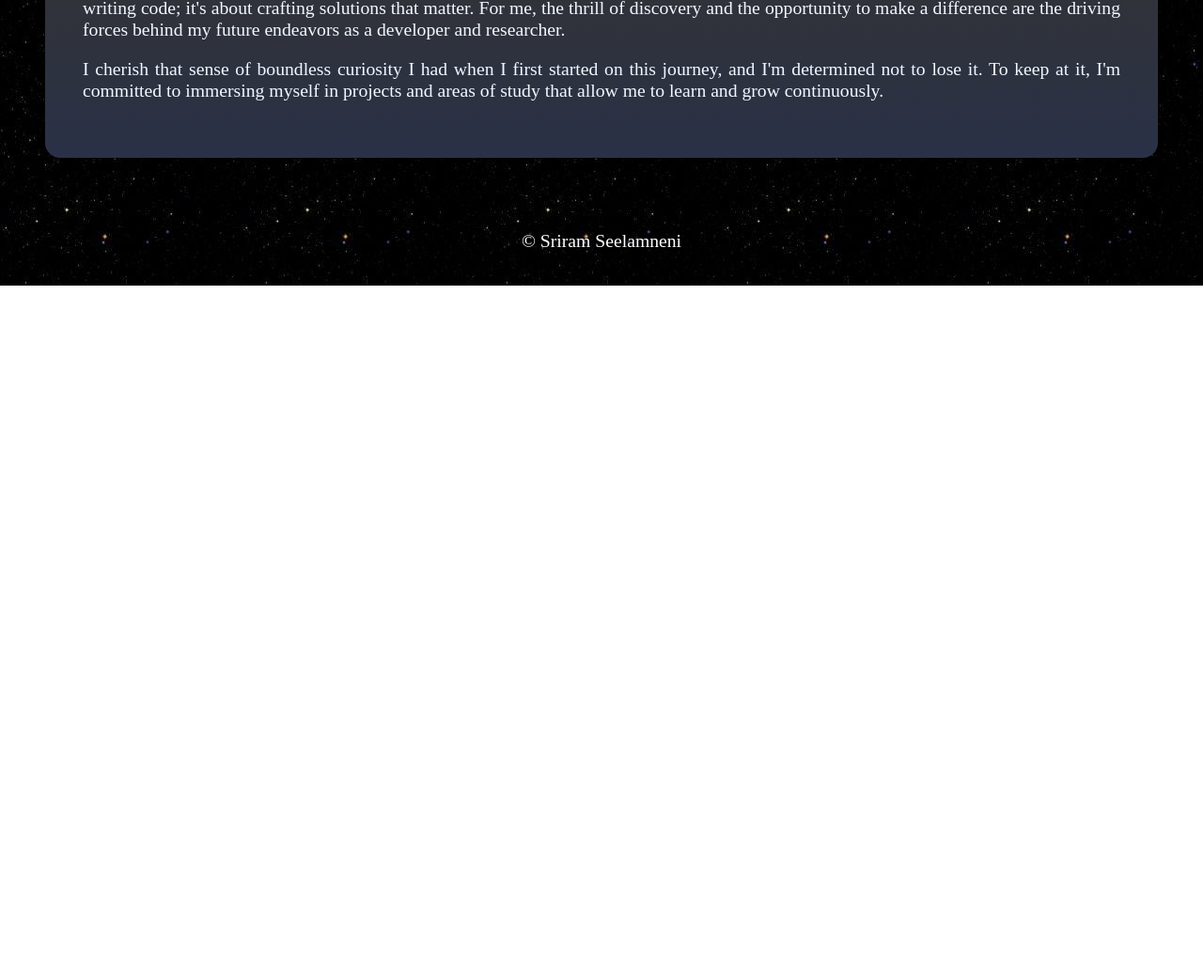
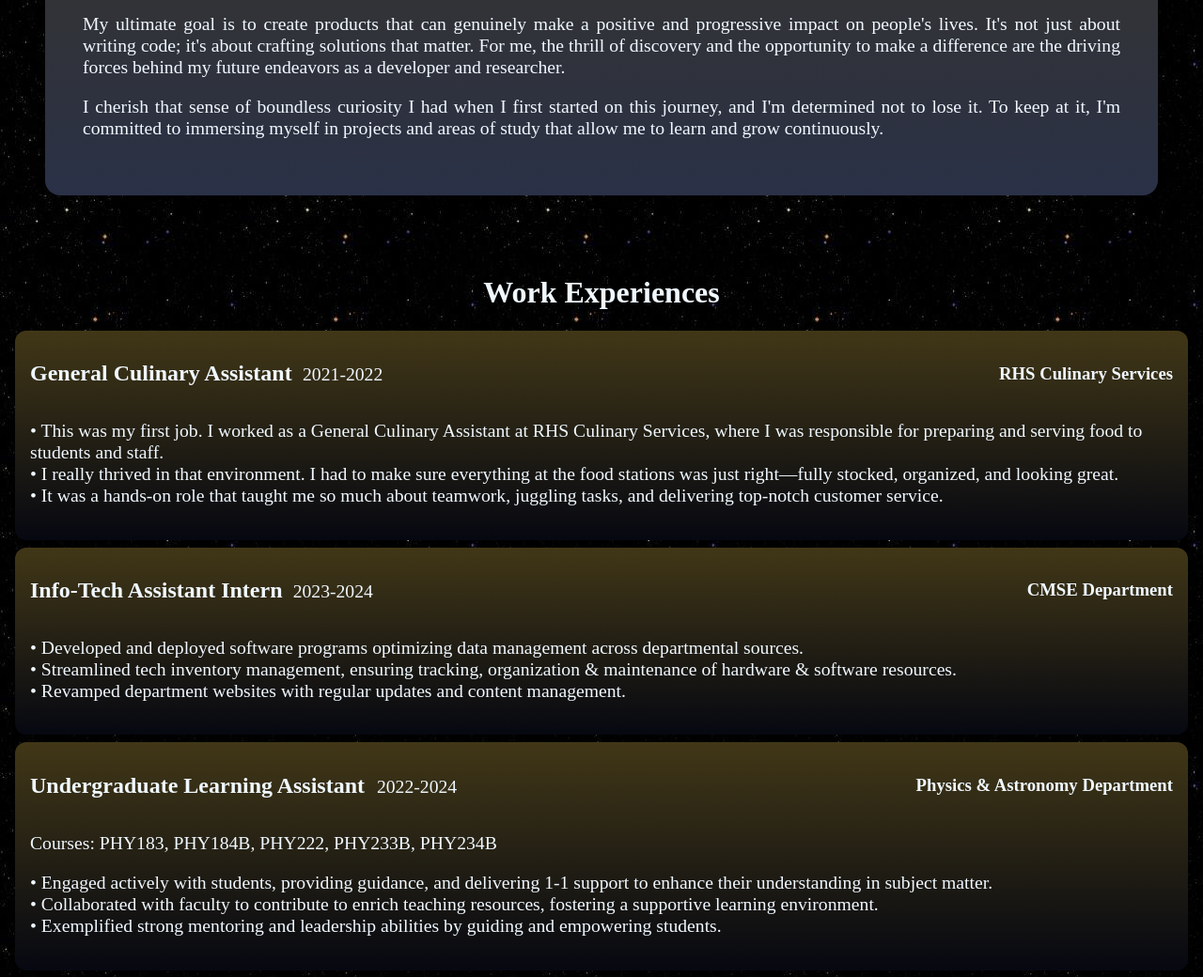
Before and after one commit to sri0606/sri0606.github.io, a plain HTML site: page index.html in a window 1280 px wide. Shown: the part 4058-5098 px from the top of the page at 94% size. Before the commit the page ends 4362 px from the top, so only its background shows below. Drawn offline with Linux system fonts and the light colour scheme.

Commit message:
added experiences

```diff
--- a/index.html
+++ b/index.html
@@ -211,8 +211,8 @@
                     </div>
                 </div>
 
-                <div class="achievements-container">
-                    <div class="achievements">
+                <div class="achievements-container"  id="achievements">
+                    <div class="achievements"  id="auto-owners">
                         <div class="achievement-header">
                             <h1>Achievements and Awards</h1>
                         </div>
@@ -222,12 +222,12 @@
                             This award, which is sponsored by Auto-Owners Insurance of Lansing, Michigan, is awarded to the team that has best overall Design Day performance.
                         </p>
                         <div class="acheievement-media">
-                            <div class="achievement-image"><img src="static\main\images\designday1.jpg" alt="SpartaHack"></div>
-                            <div class="achievement-image"><img src="static\main\images\designday2.jpg" alt="SpartaHack"></div>
+                            <div class="achievement-image"><img src="static\main\images\designday1.jpg" alt="DesignDay"></div>
+                            <div class="achievement-image"><img src="static\main\images\designday2.jpg" alt="DesignDay"></div>
                         </div>
                     </div>
 
-                    <div class="achievements">
+                    <div class="achievements" id="brainwaive">
                         <h2 class="achievement-title"><a href="https://devpost.com/software/brainwaive" target="_blank">Best Emerging Technology Award</a></h1>
                         <p>In my first hackathon experience at SpartaHack, our team won the Best Emerging Technology Award for our project, BrainWaive. BrainWaive is a cross-platform application leveraging AI to craft personalized study guides for students through the generation of flashcards and quizzes.
 
@@ -239,7 +239,7 @@
                             </div>
                     </div>
 
-                    <div class="achievements">
+                    <div class="achievements" id="scholarship">
                         <h2 class="achievement-title"><a href="http://www.msu.edu" target="_blank">$75,000 Scholarship</a></h2>
                         <p>Michigan State University awarded me a scholarship totaling $75,000 over the course of my undergraduate studies in Computer Science and Computational Mathematics, Science, and Engineering. This scholarship, amounting to $10,500 per semester, has played a pivotal role in supporting my academic journey. It has allowed me to concentrate on my studies and research projects, facilitating my growth and development as a scholar.</p>
                         <p>Additionally, I was recognized on the Dean's List six times, demonstrating consistent and exceptional academic performance throughout my tenure at the university.</p>
@@ -305,7 +305,56 @@
                     <p>My ultimate goal is to create products that can genuinely make a positive and progressive impact on people's lives. It's not just about writing code; it's about crafting solutions that matter. For me, the thrill of discovery and the opportunity to make a difference are the driving forces behind my future endeavors as a developer and researcher.</p>
                     <p>I cherish that sense of boundless curiosity I had when I first started on this journey, and I'm determined not to lose it. To keep at it, I'm committed to immersing myself in projects and areas of study that allow me to learn and grow continuously.</p>
                 </div>
-        </div>
+
+                <div class="work-experiences" id="work-experiences">
+                    <h1 style="text-align: center;">Work Experiences</h1>
+                    <div class="work-experience">
+                        <div class="work-experience-title-container">
+                            <div  style="white-space: nowrap;"">
+                                <h2 style="display: inline; margin-right: 2%;">General Culinary Assistant</h2>
+                                <p style="display: inline;">2021-2022</p>
+                            </div>
+                            <h3>RHS Culinary Services</h3>
+                        </div>
+                        <p>
+                            &#x2022; This was my first job. I worked as a General Culinary Assistant at RHS Culinary Services, where I was responsible for preparing and serving food to students and staff.<br>
+                            &#x2022; I really thrived in that environment. I had to make sure everything at the food stations was just right—fully stocked, organized, and looking great. <br>
+                            &#x2022; It was a hands-on role that taught me so much about teamwork, juggling tasks, and delivering top-notch customer service.<br>
+                        </p>
+                    </div>
+                    <div class="work-experience">
+                        <div class="work-experience-title-container">
+                            <div  style="white-space: nowrap;">
+                                <h2 style="display: inline; margin-right: 2%;">Info-Tech Assistant Intern</h2>
+                                <p style="display: inline;">2023-2024</p>
+                            </div>
+                            <h3>CMSE Department</h3>
+                        </div>
+                        <p>
+                            &#x2022; Developed and deployed software programs optimizing data management across departmental sources.<br>
+                            &#x2022; Streamlined tech inventory management, ensuring tracking, organization & maintenance of hardware & software resources.<br>
+                            &#x2022; Revamped department websites with regular updates and content management.<br>
+                        </p>
+                    </div>
+
+                    <div class="work-experience">
+                        <div class="work-experience-title-container">
+                            <div  style="white-space: nowrap;">
+                                <h2 style="display: inline; margin-right: 2%;">Undergraduate Learning Assistant</h2>
+                                <p style="display: inline;">2022-2024</p>
+                            </div>
+                            <h3>Physics & Astronomy Department</h3>
+                        </div>
+                        <p>Courses: PHY183, PHY184B, PHY222, PHY233B, PHY234B</p>
+                        <p>
+                            &#x2022; Engaged actively with students, providing guidance, and delivering 1-1 support to enhance their understanding in subject matter.<br>
+                            &#x2022; Collaborated with faculty to contribute to enrich teaching resources, fostering a supportive learning environment.<br>
+                            &#x2022; Exemplified strong mentoring and leadership abilities by guiding and empowering students.<br>
+                        </p>
+                    </div>
+
+                </div>
+            </div>
         </main>
 
         <footer class="footer">
--- a/static/main/css/main.css
+++ b/static/main/css/main.css
@@ -102,6 +102,7 @@ h2.achievement-title a {
     margin-left:6vh;
     margin-right:6vh;
     border-radius: 2vh;
+    margin-top: 5vh;
 }
 /* Block Modifier */
 .h1 {
@@ -169,6 +170,28 @@ h2.achievement-title a {
     border-radius: 2vh ;
 }
 
+.work-experiences{
+    padding: 2vh;
+    /* background: linear-gradient(rgb(65, 55, 23),#060811); */
+    margin-top: 6vh;
+    margin-bottom: 2vh;
+    border-radius: 1.5vh;
+}
+.work-experience{
+    gap: 2%;
+    align-items: center;
+    margin-bottom: 1vh;
+    margin-top: 1vh;
+    padding: 2vh;
+    background: linear-gradient(rgb(65, 55, 23),#060811);
+    border-radius: 1.5vh;
+}
+.work-experience-title-container{
+    display: flex;
+    flex-direction: row;
+    justify-content: space-between;
+    align-items: center;
+}
 .my-name {
     position: relative;
     color: hsl(0, 6%, 62%);
```
